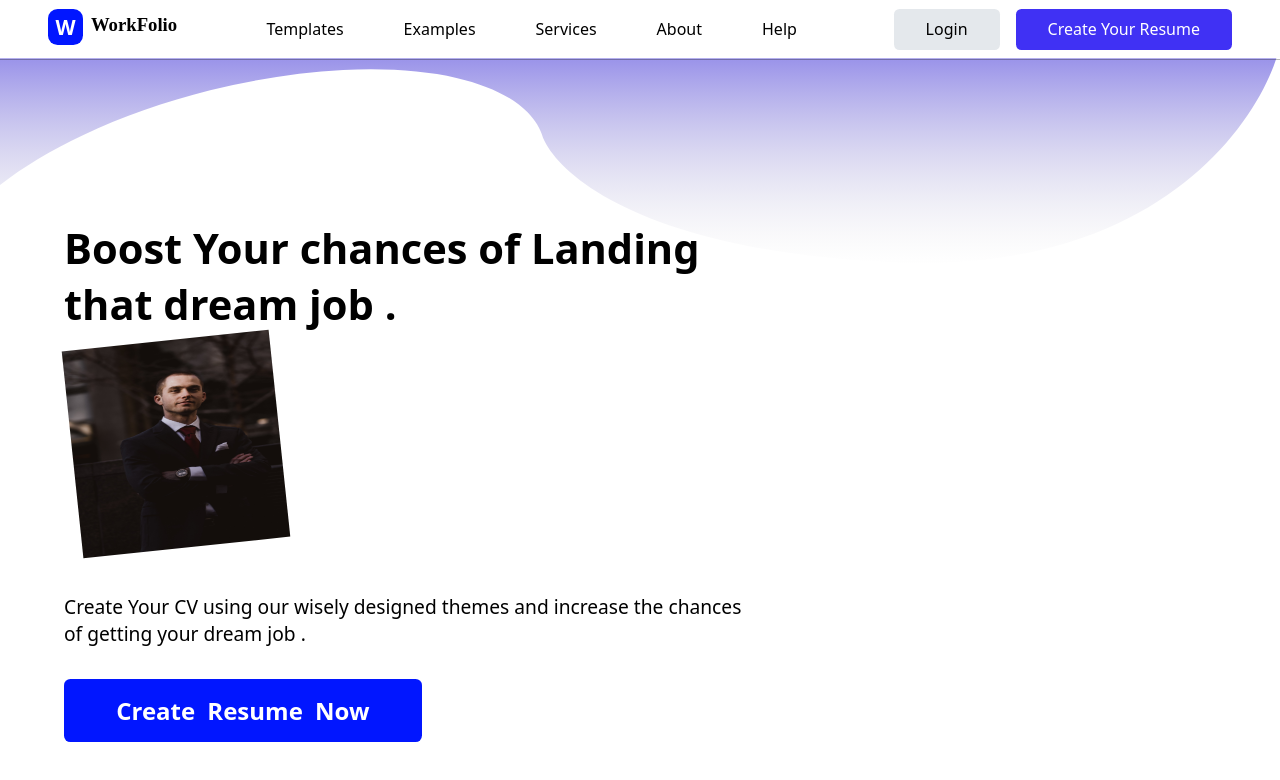
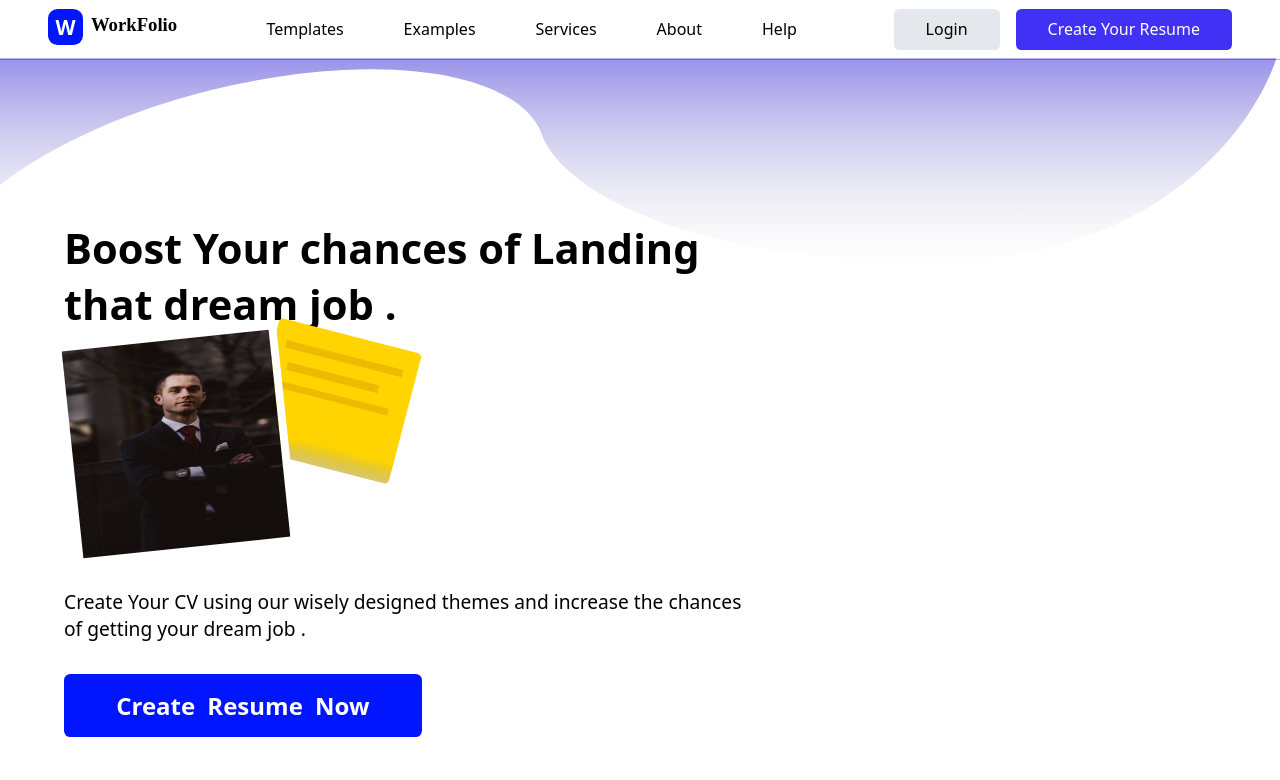
Before and after one commit to soumen974/WorkFolio, a React (Create React App) app: page / in a window 1280 px wide. Shown: the top 780 px of the page. Built offline with nearby package versions, Linux system fonts and the light colour scheme.

Commit message:
adding a box element in the sectio 01

```diff
--- a/src/Components/Section01.css
+++ b/src/Components/Section01.css
@@ -50,7 +50,13 @@
 
 }
 .right_landing_content{
-    /* width: 5%; */
+    display: flex;
+}
+.right_landing_content svg{
+margin-left: -2.6rem;
+margin-top: -1.2rem;
+height: 11rem;
+width: 11rem;
 }
 .Down_things{
     padding: 0rem 4rem ;
@@ -107,10 +113,10 @@
     border: 0.55rem solid white;
 }
 
-.Down_things{
-    /* padding: 0rem 0.8rem ; */
+/* .Down_things{
+    padding: 0rem 0.8rem ;
 
-}
+} */
   .landing_ad-talk{
     font-size: 0.86rem;
     font-weight: 600;
--- a/src/Components/Section01.jsx
+++ b/src/Components/Section01.jsx
@@ -28,6 +28,18 @@ export default function Section01() {
 
                 <div className="right_landing_content">
                     <img src={Upperimage} alt="" />
+                                        <svg xmlns="http://www.w3.org/2000/svg" width="156" height="148" viewBox="0 0 156 148" fill="none">
+                    <rect width="129.959" height="119.479" rx="4" transform="matrix(0.968454 0.249194 -0.252267 0.967658 30.1406 0)" fill="url(#paint0_linear_58_4)"/>
+                    <rect width="106.724" height="6.48486" transform="matrix(0.968454 0.249194 -0.252267 0.967658 36.0389 20.0358)" fill="#EDBA00"/>
+                    <rect width="100.202" height="6.08857" transform="matrix(0.968454 0.249194 -0.252267 0.967658 29.4142 55.9825)" fill="#EDBA00"/>
+                    <rect width="83.6008" height="7.0744" transform="matrix(0.968454 0.249194 -0.252267 0.967658 37.3739 39.4824)" fill="#EDBA00"/>
+                    <defs>
+                        <linearGradient id="paint0_linear_58_4" x1="64.9795" y1="0" x2="64.9795" y2="119.479" gradientUnits="userSpaceOnUse">
+                        <stop offset="0.841621" stopColor="#FFD400"/>
+                        <stop offset="1" stopColor="#BA9B00" stopOpacity="0.56"/>
+                        </linearGradient>
+                    </defs>
+                    </svg>
                 </div>
 
         </div>
```
Also changed, not shown: 1 other file (tests, documents, lock files or other folders).
